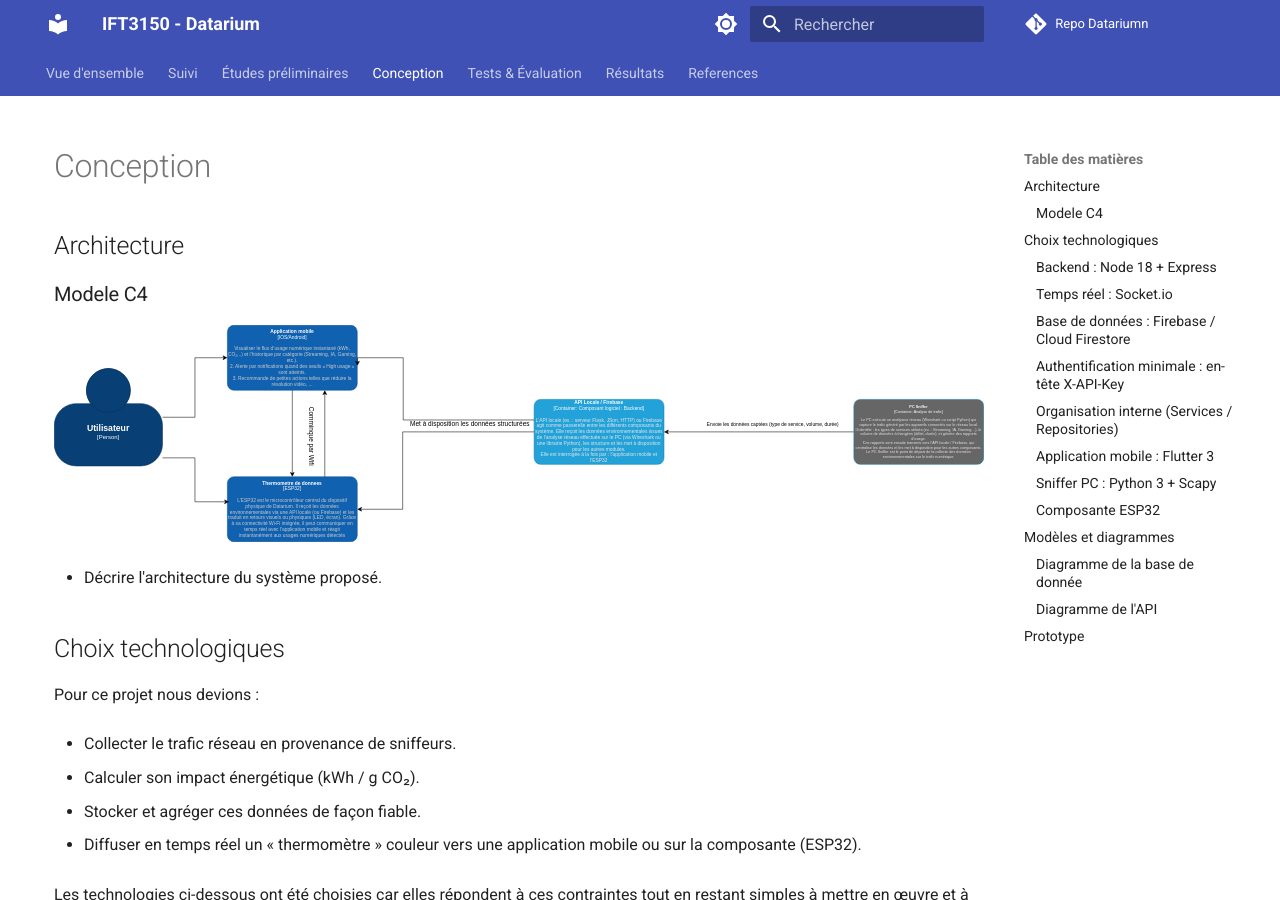
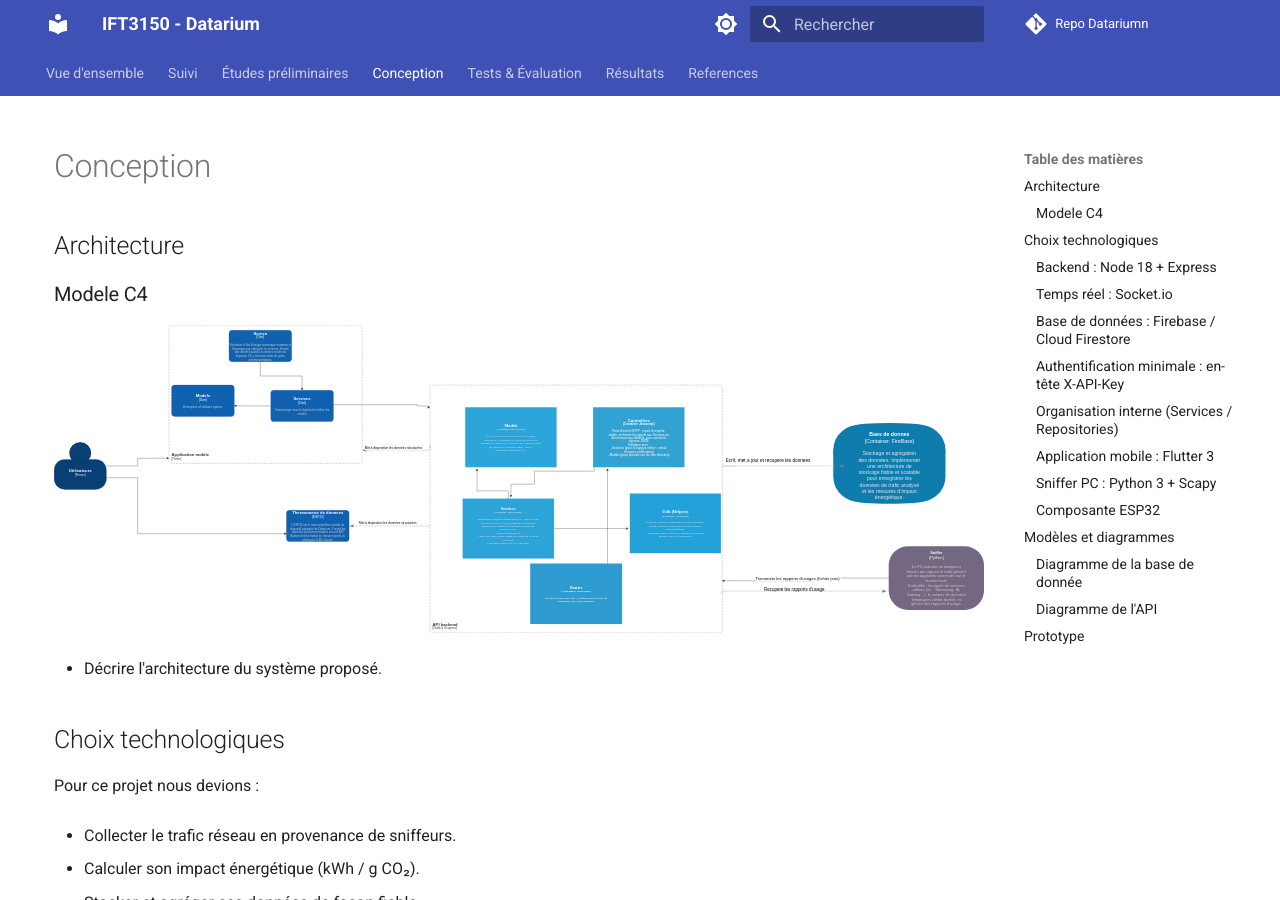
Before and after one commit to protolabo/datarium, an MkDocs documentation site: the page built from docs/conception.md, in a window 1280 px wide and 900 px high. Built offline with MkDocs 1.6.1 and Material for MkDocs 9.7.7, drawn with Linux system fonts in a browser that asks for light colours; comment, search, counter and statistics services are not loaded.

Commit message:
Mis a jour des diagrammes

```diff
--- a/docs/conception.md
+++ b/docs/conception.md
@@ -2,7 +2,7 @@
 
 ## Architecture
 ### Modele C4
-![Modele C4](images/ModeleC4.svg)
+![Modele C4](images/datarium.svg)
 
 - Décrire l'architecture du système proposé.
 
```
Also changed, not shown: docs/images/API.svg, docs/images/datarium.svg (added), docs/images/firestore.svg.
